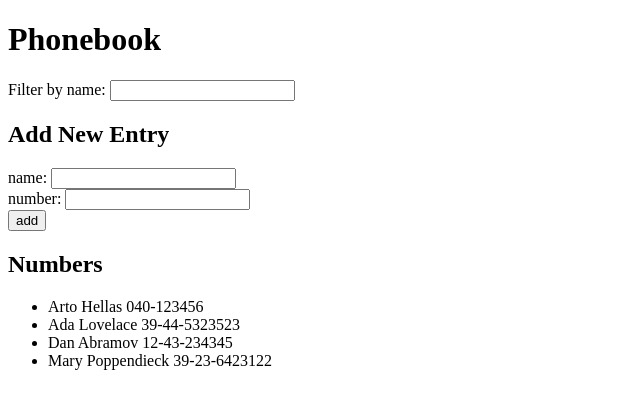
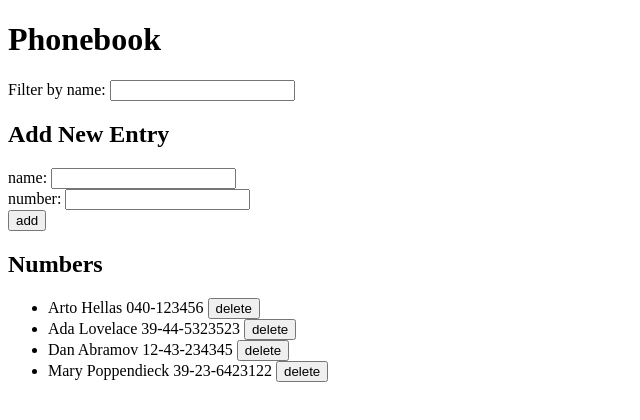
Before and after one commit to msunji/2022-fsopen, a React (Create React App) app in the folder part2/phonebook/: page / in a window 1280 px wide. Shown: the top 420 px of the page, without its empty margins (0-640 px from the left). Built offline with nearby package versions, Linux system fonts and the light colour scheme; data requests are answered from the project's data file.

Commit message:
Add button that deletes entry on click

```diff
--- a/part2/phonebook/src/components/Persons.js
+++ b/part2/phonebook/src/components/Persons.js
@@ -1,11 +1,11 @@
-const Persons = ({ persons, filterName }) => {
+const Persons = ({ persons, filterName, handleDelete }) => {
   return (
     <ul>
       {persons
         .filter(({ name }) => name.toLowerCase().includes(filterName.toLowerCase()))
-        .map(({ name, number }) => (
+        .map(({ id, name, number }) => (
           <li key={name}>
-            {name} {number}
+            {name} {number} <button onClick={() => handleDelete(id, name)}>delete</button>
           </li>
         ))}
     </ul>
```
